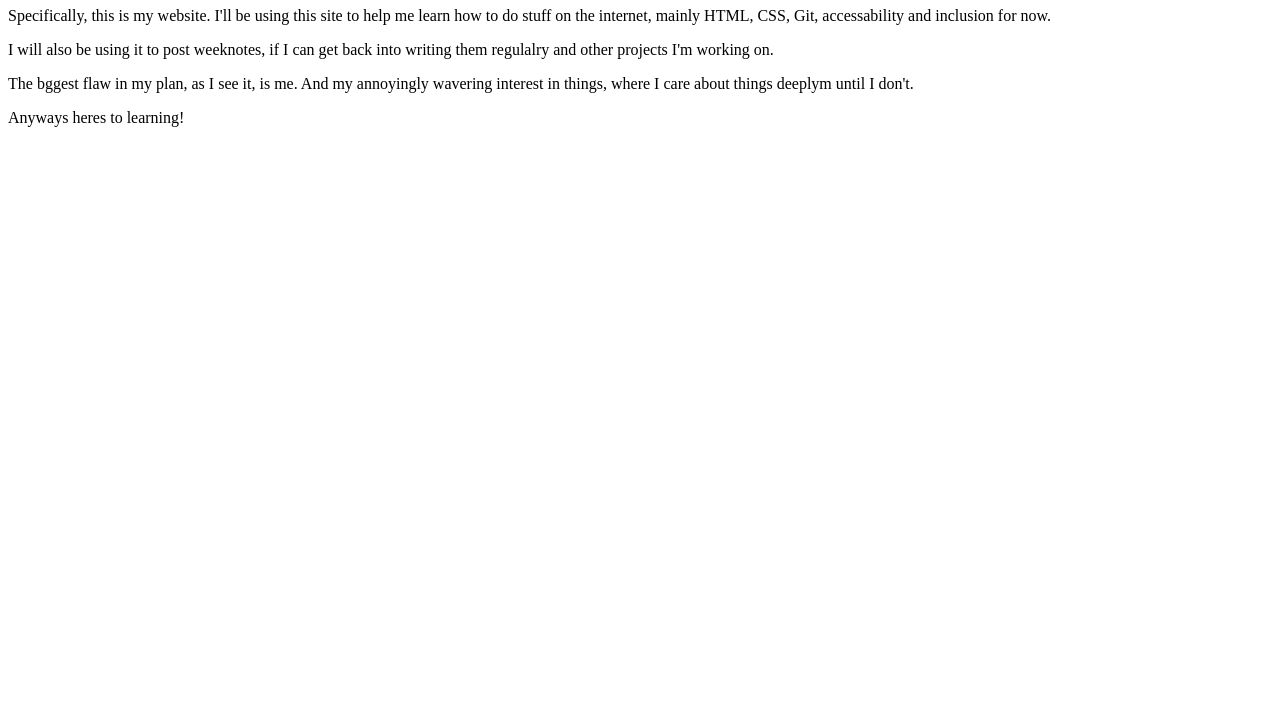
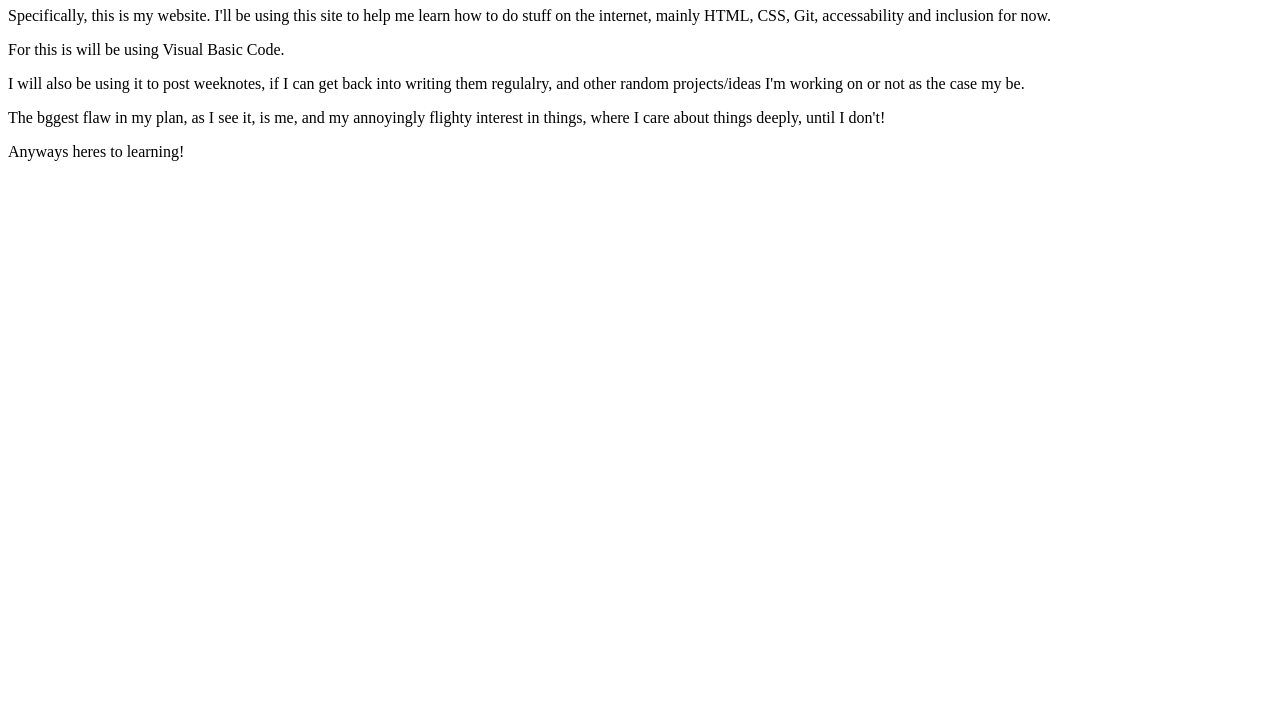
Before and after one commit to DaveAFloyd79/My-Website, a plain HTML site: page index.html in a window 1280 px wide. Shown: the part 73-800 px from the top of the page. Drawn offline with Linux system fonts and the light colour scheme.

Commit message:
Content updates

```diff
--- a/index.html
+++ b/index.html
@@ -7,11 +7,9 @@
 
 <h1>This is a website.</h1>
 <p>Specifically, this is my website. I'll be using this site to help me learn how to do stuff on the internet, mainly HTML, CSS, Git, accessability and inclusion for now.</p>
-
-<p>I will also be using it to post weeknotes, if I can get back into writing them regulalry and other projects I'm working on.</p>
-
-<p>The bggest flaw in my plan, as I see it, is me. And my annoyingly wavering interest in things, where I care about things deeplym until I don't.</p>
-
+<p>For this is will be using Visual Basic Code.</p>
+<p>I will also be using it to post weeknotes, if I can get back into writing them regulalry, and other random projects/ideas I'm working on or not as the case my be.</p>
+<p>The bggest flaw in my plan, as I see it, is me, and my annoyingly flighty interest in things, where I care about things deeply, until I don't!</p>
 <p>Anyways heres to learning!</p>
 
 </body>
```
